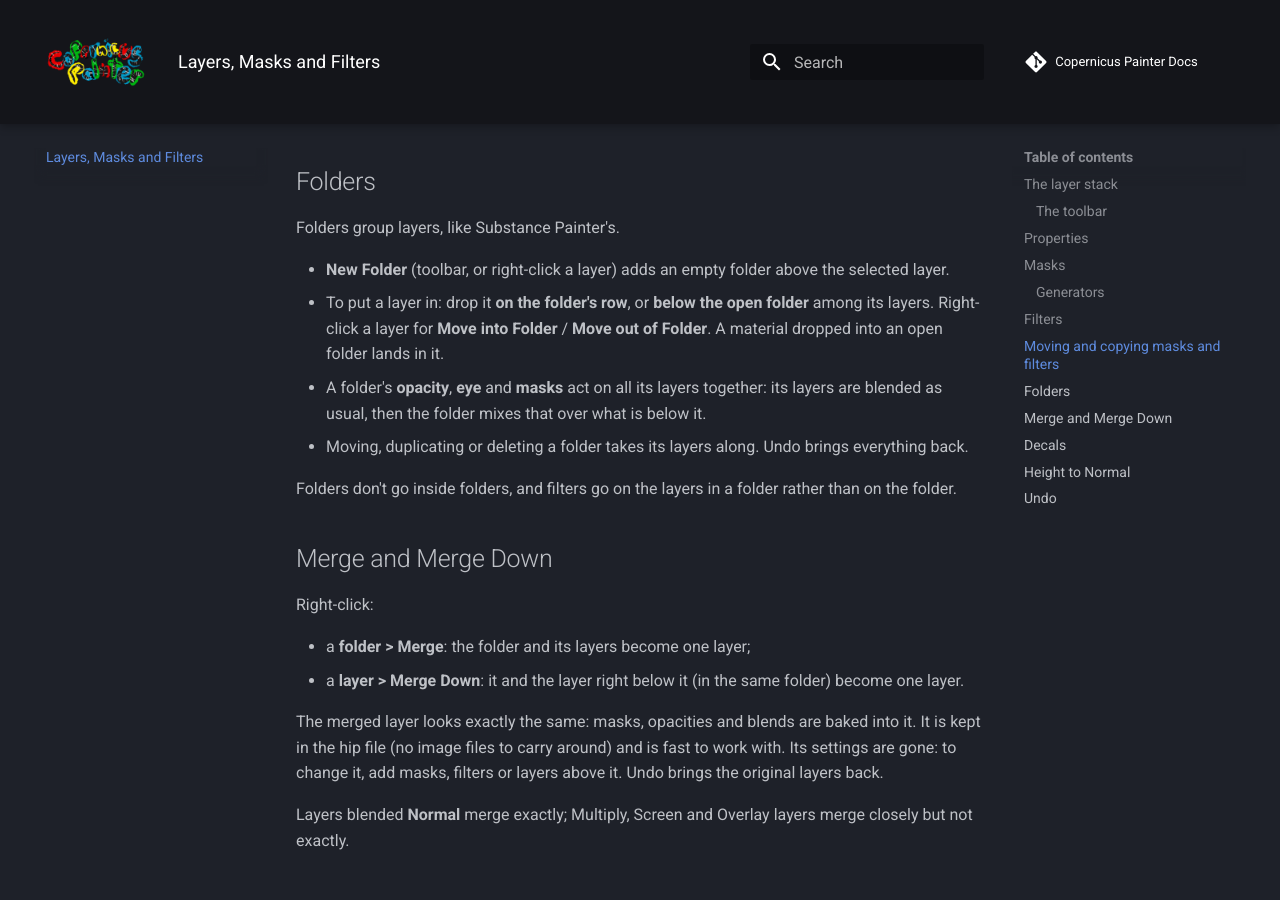
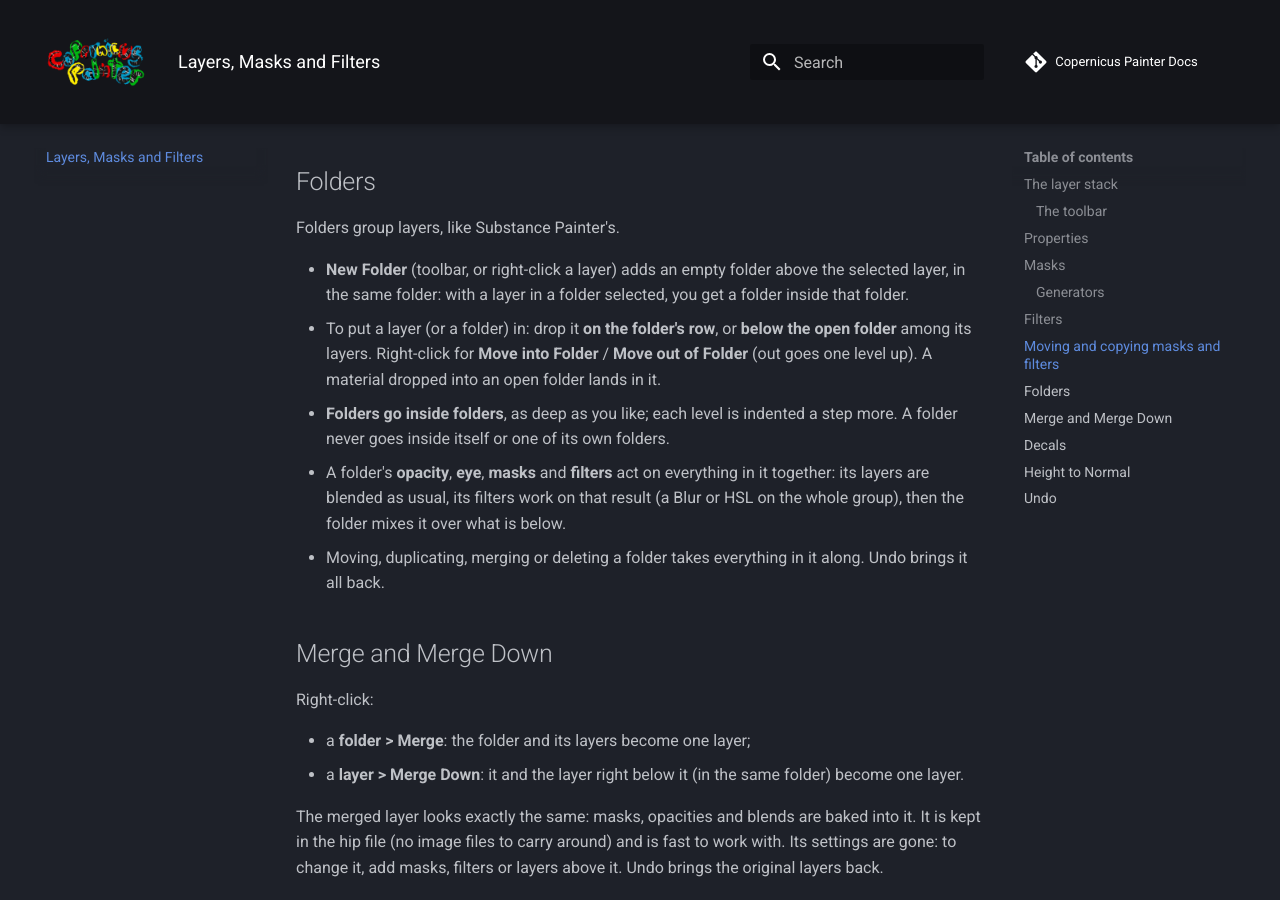
Before and after one commit to matijaKos/Copernicus_Painter_Documentation, an MkDocs documentation site: the page built from docs/layers.md, in a window 1280 px wide and 900 px high, scrolled down 4862 px. Built offline with MkDocs 1.6.1 and Material for MkDocs 9.7.7, drawn with Linux system fonts in a browser that asks for light colours; comment, search, counter and statistics services are not loaded; some of the changed text lies outside the part shown.

Commit message:
Docs: folders in folders, filters on folders

```diff
--- a/docs/layers.md
+++ b/docs/layers.md
@@ -25,7 +25,7 @@ Above the stack, like Substance Painter's:
 | **Mask** | Add a mask to the selected layer (the same list as Add Mask) |
 | **Generator** | Add a generator from your libraries (Dirt, Edge Wear...) as a mask |
 | **Filter** | Add a filter from your libraries |
-| **New Folder** | A folder above the selected layer |
+| **New Folder** | A folder above the selected layer (inside its folder, if it is in one) |
 | **Duplicate**, **Delete** | On what is selected: a layer, a mask or a filter |
 
 What is selected is highlighted in orange: a layer, or a mask or filter row. Duplicate and Delete act on exactly that (their tooltips say which).
@@ -99,12 +99,11 @@ A copy is complete: a paint mask keeps its strokes, a generator or filter its se
 
 Folders group layers, like Substance Painter's.
 
-- **New Folder** (toolbar, or right-click a layer) adds an empty folder above the selected layer.
-- To put a layer in: drop it **on the folder's row**, or **below the open folder** among its layers. Right-click a layer for **Move into Folder** / **Move out of Folder**. A material dropped into an open folder lands in it.
-- A folder's **opacity**, **eye** and **masks** act on all its layers together: its layers are blended as usual, then the folder mixes that over what is below it.
-- Moving, duplicating or deleting a folder takes its layers along. Undo brings everything back.
-
-Folders don't go inside folders, and filters go on the layers in a folder rather than on the folder.
+- **New Folder** (toolbar, or right-click a layer) adds an empty folder above the selected layer, in the same folder: with a layer in a folder selected, you get a folder inside that folder.
+- To put a layer (or a folder) in: drop it **on the folder's row**, or **below the open folder** among its layers. Right-click for **Move into Folder** / **Move out of Folder** (out goes one level up). A material dropped into an open folder lands in it.
+- **Folders go inside folders**, as deep as you like; each level is indented a step more. A folder never goes inside itself or one of its own folders.
+- A folder's **opacity**, **eye**, **masks** and **filters** act on everything in it together: its layers are blended as usual, its filters work on that result (a Blur or HSL on the whole group), then the folder mixes it over what is below.
+- Moving, duplicating, merging or deleting a folder takes everything in it along. Undo brings it all back.
 
 ## Merge and Merge Down
 
```
